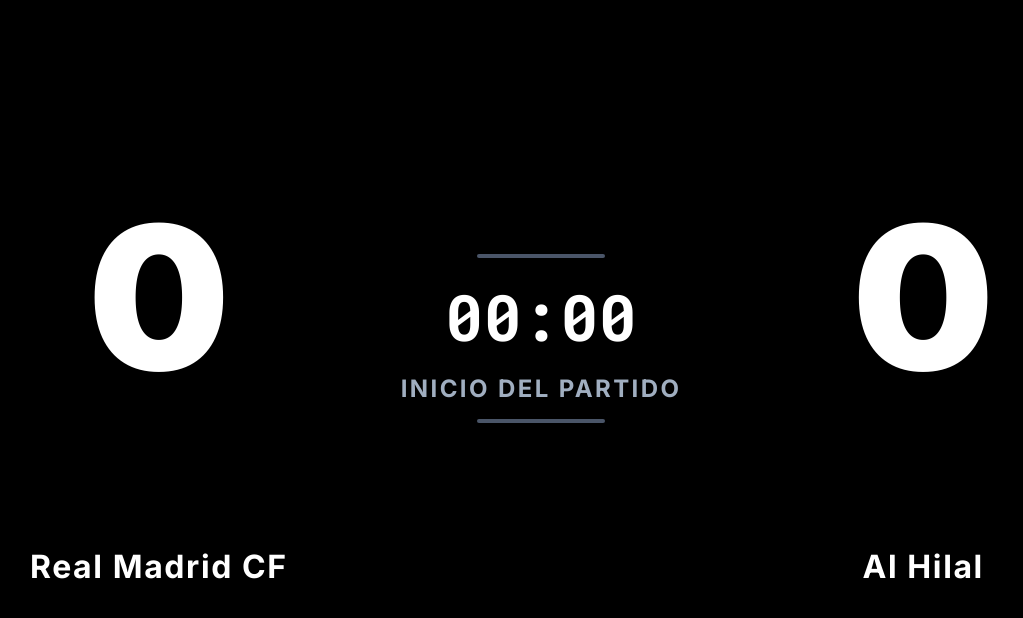
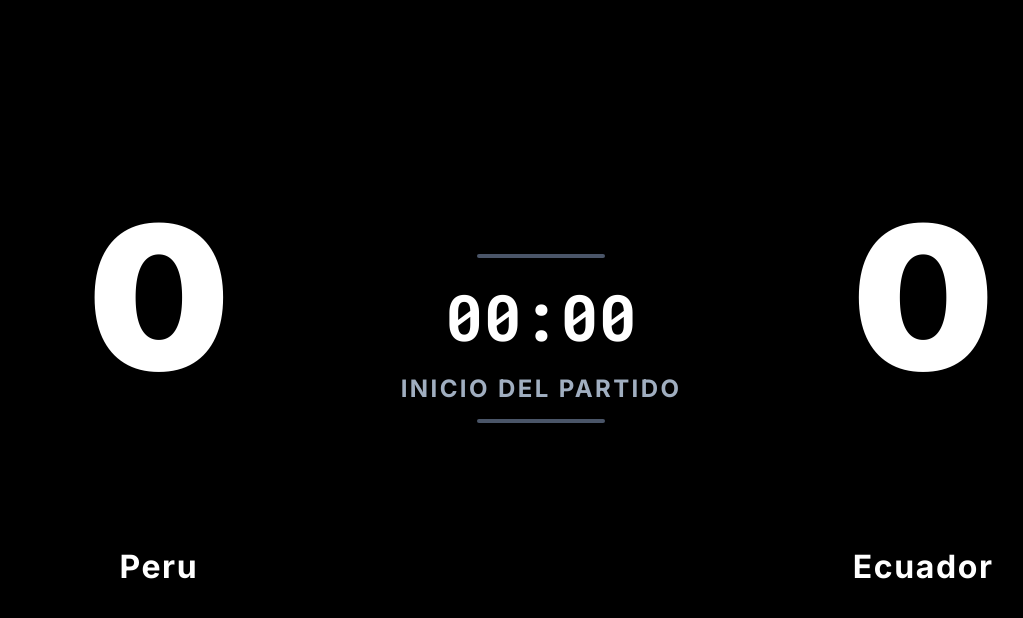
Before and after one commit to Funny-ios13/RumiScreens, a plain HTML site: page marcador.html in a window 1280 px wide. Shown: the part 102-720 px from the top of the page, without its empty margins (99-1122 px from the left). Drawn offline with Linux system fonts and the light colour scheme.

Commit message:
Update marcador.html

```diff
--- a/marcador.html
+++ b/marcador.html
@@ -250,13 +250,13 @@
 <body>
 
     <header>
-        <img id="header-link" class="clickable" src="https://upload.wikimedia.org/wikipedia/commons/thumb/a/ad/2025_FIFA_Club_World_Cup.svg/2048px-2025_FIFA_Club_World_Cup.svg.png" alt="FIFA Club World Cup">
+        <img id="header-link" class="clickable" src="https://a.espncdn.com/combiner/i?img=/i/leaguelogos/soccer/500/65.png" alt="FIFA Club World Cup">
     </header>
 
     <main>
         <div class="team-container">
             <h1 id="score-local" class="clickable score-number">0</h1>
-            <h2 id="team-name-local" class="clickable team-name">Real Madrid CF</h2>
+            <h2 id="team-name-local" class="clickable team-name">Peru</h2>
         </div>
 
         <div class="separator-container">
@@ -268,7 +268,7 @@
 
         <div class="team-container">
             <h1 id="score-visitor" class="clickable score-number">0</h1>
-            <h2 id="team-name-visitor" class="clickable team-name">Al Hilal</h2>
+            <h2 id="team-name-visitor" class="clickable team-name">Ecuador</h2>
         </div>
     </main>
 
```
